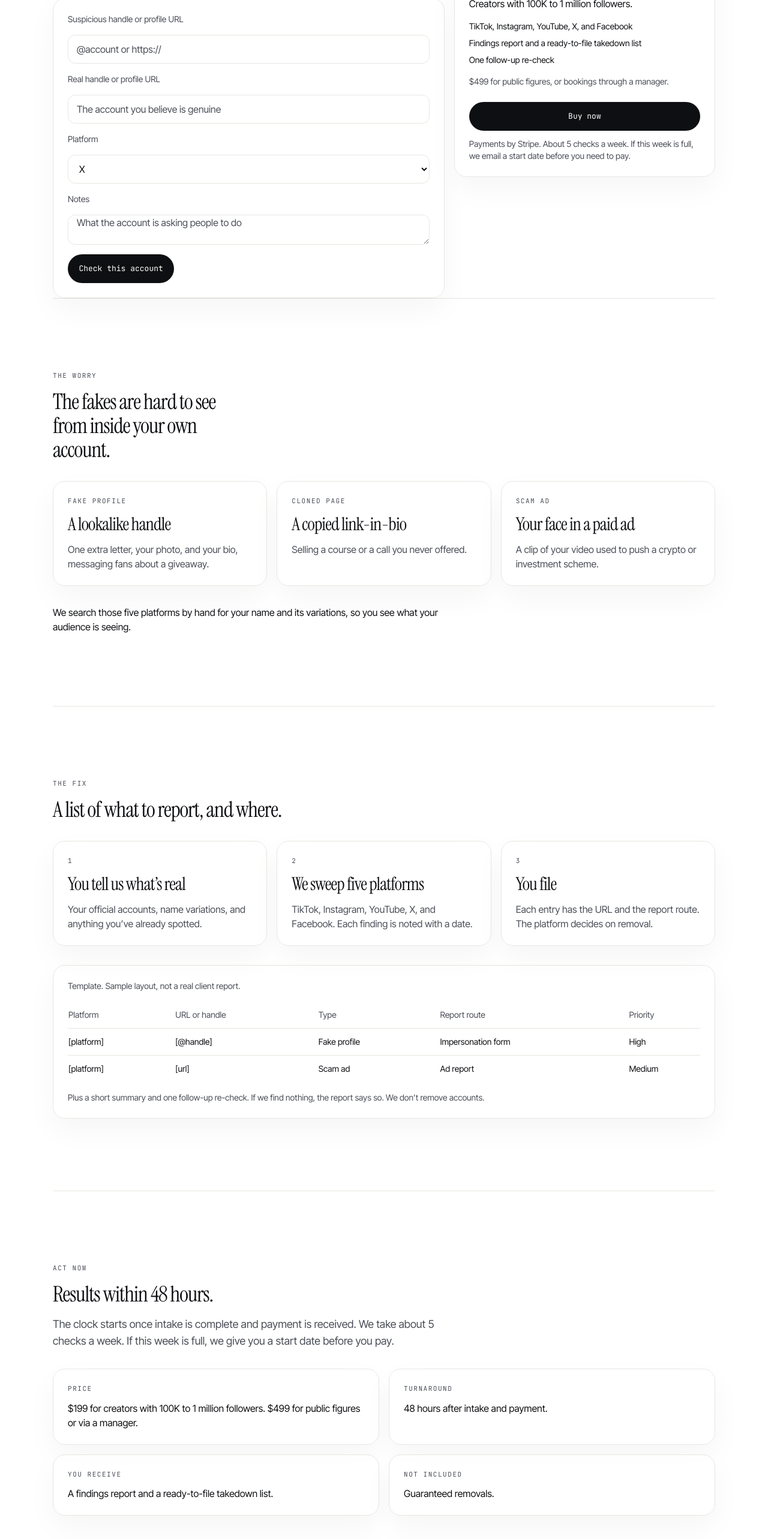
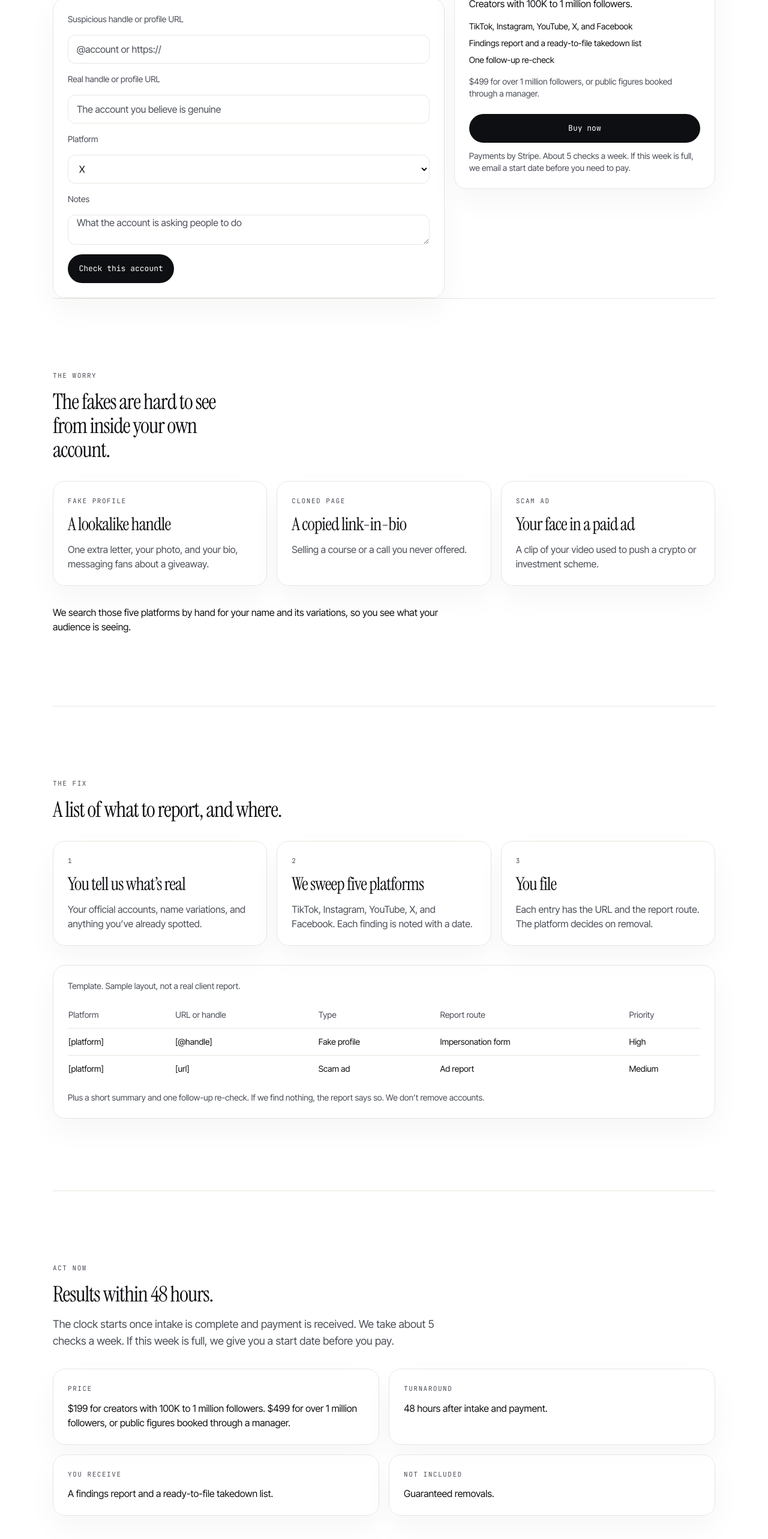
Before and after one commit to Future-whitehat7/ModGuardAI, a React (Vite) app: page /impersonation-check in a window 1280 px wide. Shown: the part 1356-3922 px from the top of the page at 60% size. Built offline with nearby package versions, Linux system fonts and the light colour scheme.

Commit message:
Align the $499 Impersonation Check choice with Elite.
The option now covers accounts over 1 million followers, or public figures booked through a manager. Tier prices and the Stripe link stay the same.

Co-authored-by: Samuel F <Future-whitehat7@users.noreply.github.com>

```diff
--- a/src/components/marketing/IntakeForm.tsx
+++ b/src/components/marketing/IntakeForm.tsx
@@ -137,7 +137,7 @@ export function IntakeForm() {
           </label>
           <label className="choice">
             <input type="radio" name="tier" value="499" />
-            <span>$499. Public figure, or booked through a manager</span>
+            <span>$499. Over 1 million followers, or public figures booked through a manager</span>
           </label>
         </fieldset>
       </fieldset>
--- a/src/config/platform.ts
+++ b/src/config/platform.ts
@@ -65,7 +65,7 @@ export const protectionTiers: ProtectionTier[] = [
     prices: [{ label: 'From $499/month', detail: 'month' }],
     includes: [
       'Checkout is not open. The listed price starts at $499 a month.',
-      'The intake form also offers $499 for public figures and manager bookings. That wording is not this audience.',
+      'The Impersonation Check $499 choice is this tier: over 1 million followers, or public figures booked through a manager.',
     ],
     checkout: { kind: 'pending-stripe' },
   },
@@ -87,7 +87,7 @@ export const intakeTierRadios = [
   },
   {
     value: '499-public-figures',
-    label: '$499 for public figures and manager bookings',
+    label: '$499. Over 1 million followers, or public figures booked through a manager',
   },
 ] as const;
 
--- a/src/pages/ImpersonationCheck.tsx
+++ b/src/pages/ImpersonationCheck.tsx
@@ -57,7 +57,7 @@ export const ImpersonationCheck = () => {
             <li>Findings report and a ready-to-file takedown list</li>
             <li>One follow-up re-check</li>
           </ul>
-          <p className="mt-4 text-sm text-frost">$499 for public figures, or bookings through a manager.</p>
+          <p className="mt-4 text-sm text-frost">$499 for over 1 million followers, or public figures booked through a manager.</p>
           <a className="btn-accent mt-6 w-full" href={IMPERSONATION_CHECKOUT_URL}>
             Buy now
           </a>
@@ -142,7 +142,7 @@ export const ImpersonationCheck = () => {
         <dl className="mt-8 grid gap-4 sm:grid-cols-2">
           <div className="glass p-6">
             <dt className="eyebrow">Price</dt>
-            <dd className="mt-3 text-ice">$199 for creators with 100K to 1 million followers. $499 for public figures or via a manager.</dd>
+            <dd className="mt-3 text-ice">$199 for creators with 100K to 1 million followers. $499 for over 1 million followers, or public figures booked through a manager.</dd>
           </div>
           <div className="glass p-6">
             <dt className="eyebrow">Turnaround</dt>
```
